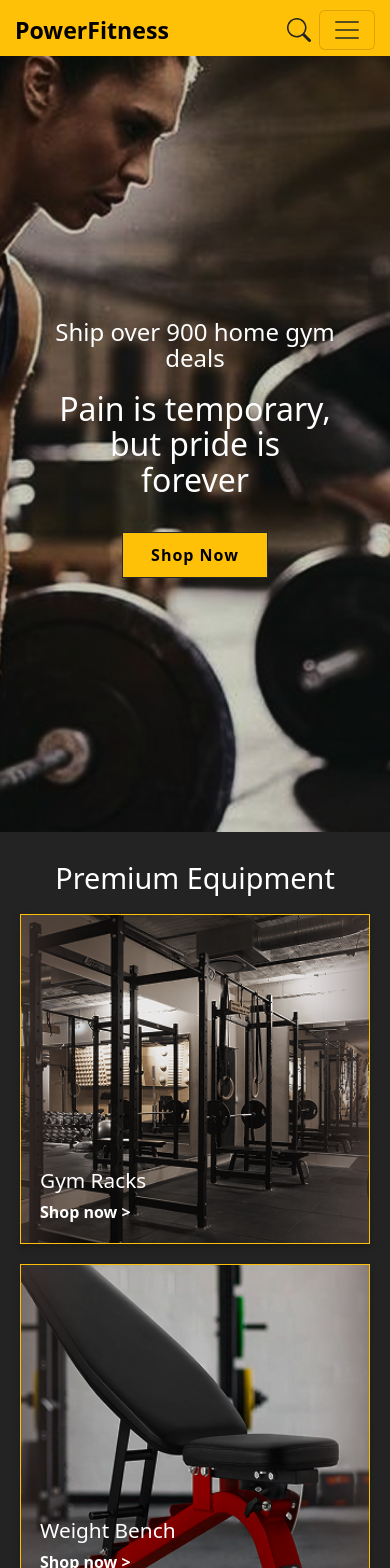
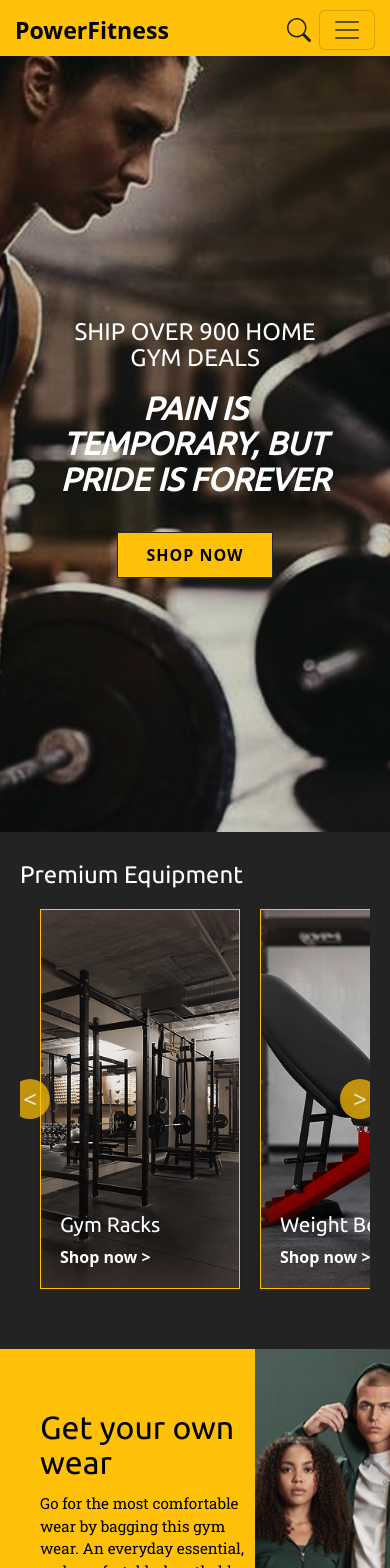
Before and after one commit to KuyPoly/Fitness_Equipment, a React (Vite) app: page / in a window 390 px wide. Shown: the top 1568 px of the page. Built offline with nearby package versions, Linux system fonts and the light colour scheme.

Commit message:
update card

```diff
--- a/index.html
+++ b/index.html
@@ -4,6 +4,8 @@
     <meta charset="UTF-8" />
     <link rel="icon" type="image/svg+xml" href="/vite.svg" />
     <meta name="viewport" content="width=device-width, initial-scale=1.0" />
+    <link rel="stylesheet" href="https://fonts.googleapis.com/css?family=Ubuntu">
+    <link rel="stylesheet" href="https://fonts.googleapis.com/css?family=Roboto Slab">
     <link href="https://cdn.jsdelivr.net/npm/bootstrap@5.3.3/dist/css/bootstrap.min.css" rel="stylesheet" integrity="sha384-QWTKZyjpPEjISv5WaRU9OFeRpok6YctnYmDr5pNlyT2bRjXh0JMhjY6hW+ALEwIH" crossorigin="anonymous">
     <script src="https://cdn.jsdelivr.net/npm/bootstrap@5.3.3/dist/js/bootstrap.bundle.min.js" integrity="sha384-YvpcrYf0tY3lHB60NNkmXc5s9fDVZLESaAA55NDzOxhy9GkcIdslK1eN7N6jIeHz" crossorigin="anonymous"></script>
     <title>Fitness Equipment</title>
--- a/src/component/landpage/landpage.jsx
+++ b/src/component/landpage/landpage.jsx
@@ -6,9 +6,9 @@ export default function Landpage() {
     return (
         <div className="landpage">
             <div className="landpage__bg"></div>
-            <div className="landpage__container">
+            <div className="landpage__container text-uppercase">
                 <h2>Ship over 900 home gym deals</h2>
-                <h1>Pain is temporary, but pride is forever</h1>
+                <h1 className="fst-italic fw-bolder">Pain is temporary, but pride is forever</h1>
                 <Link to="/racks" className="btn btn-warning rounded-0 border border-dark mt-4">Shop Now</Link>
             </div>
         </div>
--- a/src/component/premuimCard/premuimCard.css
+++ b/src/component/premuimCard/premuimCard.css
@@ -2,7 +2,7 @@
     flex: 1 1 calc(25% - 30px); /* 4 cards per row by default with gap accounted for */
     min-width: 250px; /* Minimum card width */
     max-width: 300px; /* Maximum card width */
-    height: 330px;
+    height: 380px;
     display: flex;
     flex-direction: column;
     justify-content: flex-end; /* Push content to the bottom */
--- a/src/index.css
+++ b/src/index.css
@@ -50,16 +50,18 @@ h6 {
 
 p {
   font-size: clamp(0.95rem, 1.8vw, 1.1rem);
-  line-height: 1.1;
+  line-height: 1.5;
 }
 
 /* Optional: Add margin control for better vertical rhythm */
 h1, h2, h3, h4, h5, h6 {
   margin-top: 0.35em;
   margin-bottom: 0.35em;
+  font-family: "Ubuntu", sans-serif;
 }
 
 p {
   margin-top: 0.75em;
   margin-bottom: 0.75em;
+  font-family: "Roboto Slab", sans-serif;
 }
--- a/src/pages/home/home.css
+++ b/src/pages/home/home.css
@@ -4,42 +4,113 @@
     margin: 30px auto;
     padding: 0 20px;
     padding-bottom: 30px;
+    position: relative;
 }
 
 /* Left-aligned heading */
 .home__premium-section h3 {
     margin: 0 0 20px 0;
-    font-size: 1.8rem;
+    font-size: clamp(1.5rem, 4vw, 1.8rem);
     color: #fff;
     text-align: left;
     width: 100%;
-    padding-left: 10px; /* Adjust this to match card alignment */
 }
 
-  /* Cards container - keep your existing styles */
+/* Carousel container */
+.carousel-container {
+    position: relative;
+    width: 100%;
+    overflow: hidden; /* Prevent content from overflowing */
+}
+
+/* Cards container - scrollable */
 .home__premium-cards {
     display: flex;
-    flex-wrap: wrap;
-    justify-content: flex-start;
-    gap: 30px;
+    gap: 20px;
+    overflow-x: auto; /* Enable horizontal scrolling */
+    scroll-behavior: smooth;
+    -webkit-overflow-scrolling: touch;
+    white-space: nowrap; /* Prevent wrapping */
+    padding-bottom: 15px;
+    padding: 0 20px;
 }
 
-  /* Responsive adjustments */
-  @media (max-width: 1024px) {
-    .home__premium-cards {
-      justify-content: flex-start; /* Keep left-aligned */
+/* Prevent cards from wrapping */
+.home__premium-cards > * {
+    flex: 0 0 auto; /* Ensure cards don't shrink or grow */
 }
-    .home__premium-section h3 {
-      padding-left: 0; /* Remove padding when cards go full width */
+
+/* Hide scrollbar */
+.home__premium-cards::-webkit-scrollbar {
+    display: none;
+}
+
+/* Navigation arrows */
+.carousel-arrow {
+    position: absolute;
+    top: 50%;
+    transform: translateY(-50%);
+    width: 40px;
+    height: 40px;
+    background: rgba(255, 193, 7, 0.8);
+    border-radius: 50%;
+    display: none; /* Hidden by default */
+    align-items: center;
+    justify-content: center;
+    cursor: pointer;
+    z-index: 1;
+    border: none;
+    color: white;
+    font-size: 1.5rem;
+    opacity: 0.9;
+    transition: all 0.2s ease;
+}
+
+.carousel-arrow.prev {
+    left: 0;
+}
+
+.carousel-arrow.next {
+    right: 0;
+}
+
+.carousel-arrow:hover {
+    background: #ffc107;
+    opacity: 1;
+    transform: translateY(-50%) scale(1.05);
+}
+
+/* Show arrows when cards overflow */
+@media (max-width: 1199px) {
+    .carousel-arrow {
+        display: flex;
+    }
+    .carousel-arrow.prev {
+        left: -10px;
+    }
+    .carousel-arrow.next {
+        right: -10px;
     }
 }
 
-  @media (max-width: 768px) {
+/* Desktop layout - show as many cards as fit */
+@media (min-width: 1024px) {
     .home__premium-cards {
-      justify-content: center; /* Center cards on mobile */
-    }
-    .home__premium-section h3 {
-      text-align: center; /* Center heading on mobile */
-      padding-left: 0;
+        flex-wrap: nowrap; /* Prevent wrapping */
+        justify-content: flex-start;
+        overflow-x: visible;
+        scroll-snap-type: none;
+        padding: 0;
+        margin: 0;
     }
 }
+
+/* If screen is wide enough for all 4 cards */
+@media (min-width: 1200px) {
+    .home__premium-cards {
+        justify-content: space-between;
+    }
+    .carousel-arrow {
+        display: none;
+    }
+}
--- a/src/pages/home/home.jsx
+++ b/src/pages/home/home.jsx
@@ -1,4 +1,4 @@
-import React from 'react';
+import React, { useRef } from 'react';
 import './home.css';
 import Landpage from '../../component/landpage/landpage';
 import PremiumCard from '../../component/premuimCard/premuimCard';
@@ -11,17 +11,42 @@ import pre3 from '../../assets/pre3.png';
 import pre4 from '../../assets/pre4.png';
 
 export default function Home() {
+  const carouselRef = useRef();
+
+  const scroll = (direction) => {
+    if (carouselRef.current) {
+      const scrollAmount = direction === 'left' ? -300 : 300;
+      carouselRef.current.scrollBy({ left: scrollAmount, behavior: 'smooth' });
+    }
+  };
+
   return (
     <div className="home">
       <div className="home__container">
         <Landpage />
         <div className="home__premium-section">
           <h3>Premium Equipment</h3>
-                    <div className="home__premium-cards">
+          <div className="carousel-container">
+            <button
+              className="carousel-arrow prev"
+              onClick={() => scroll('left')}
+              aria-label="Scroll left"
+            >
+              &lt;
+            </button>
+            <div className="home__premium-cards" ref={carouselRef}>
               <PremiumCard name="Gym Racks" link="/" pic={pre1} />
               <PremiumCard name="Weight Bench" link="/" pic={pre2} />
               <PremiumCard name="Bar&Weight" link="/" pic={pre3} />
               <PremiumCard name="Specialty Machines" link="/" pic={pre4} />
+            </div>
+            <button
+              className="carousel-arrow next"
+              onClick={() => scroll('right')}
+              aria-label="Scroll right"
+            >
+              &gt;
+            </button>
           </div>
         </div>
         <Wear />
```
Lines whose indentation alone changed are shown as unchanged.
